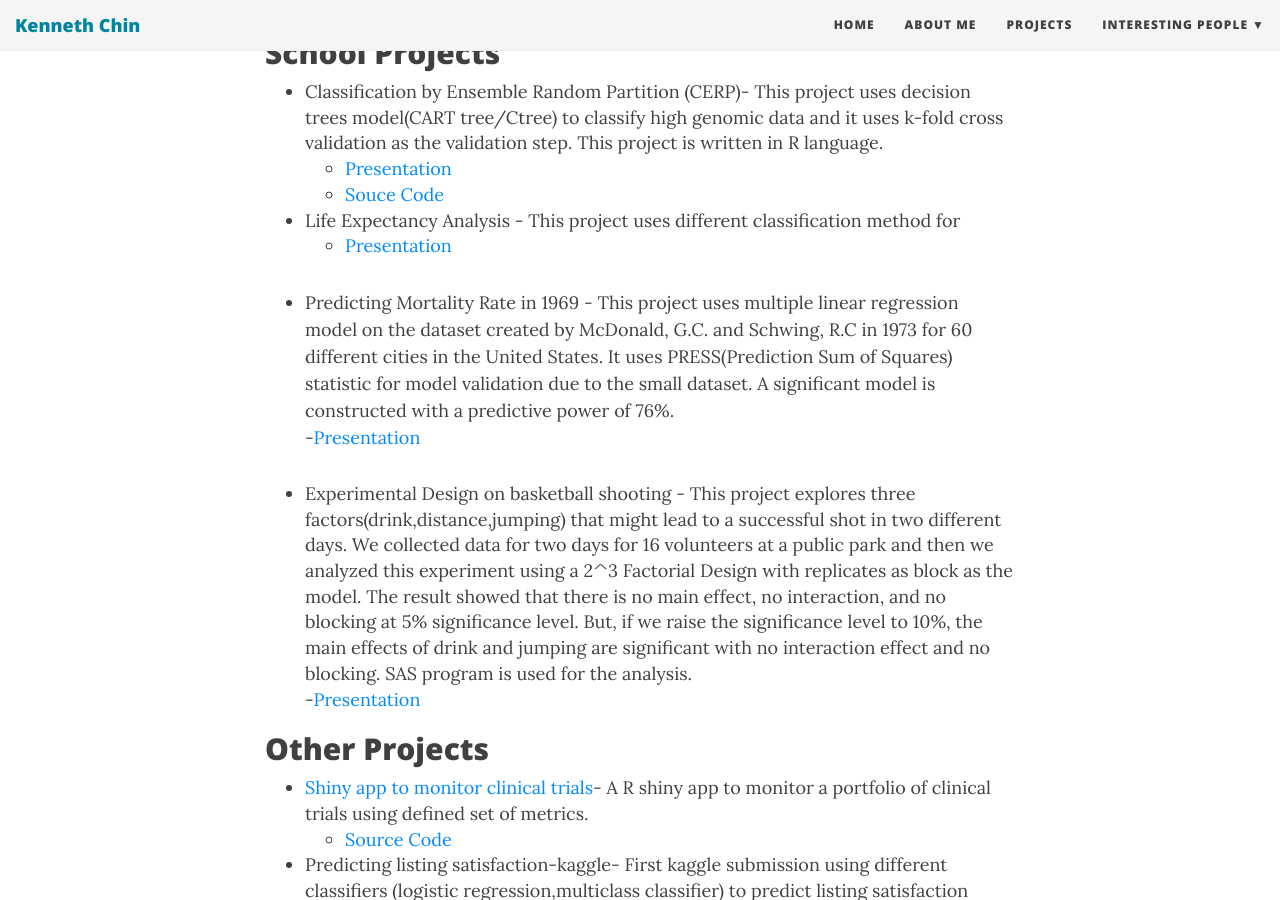
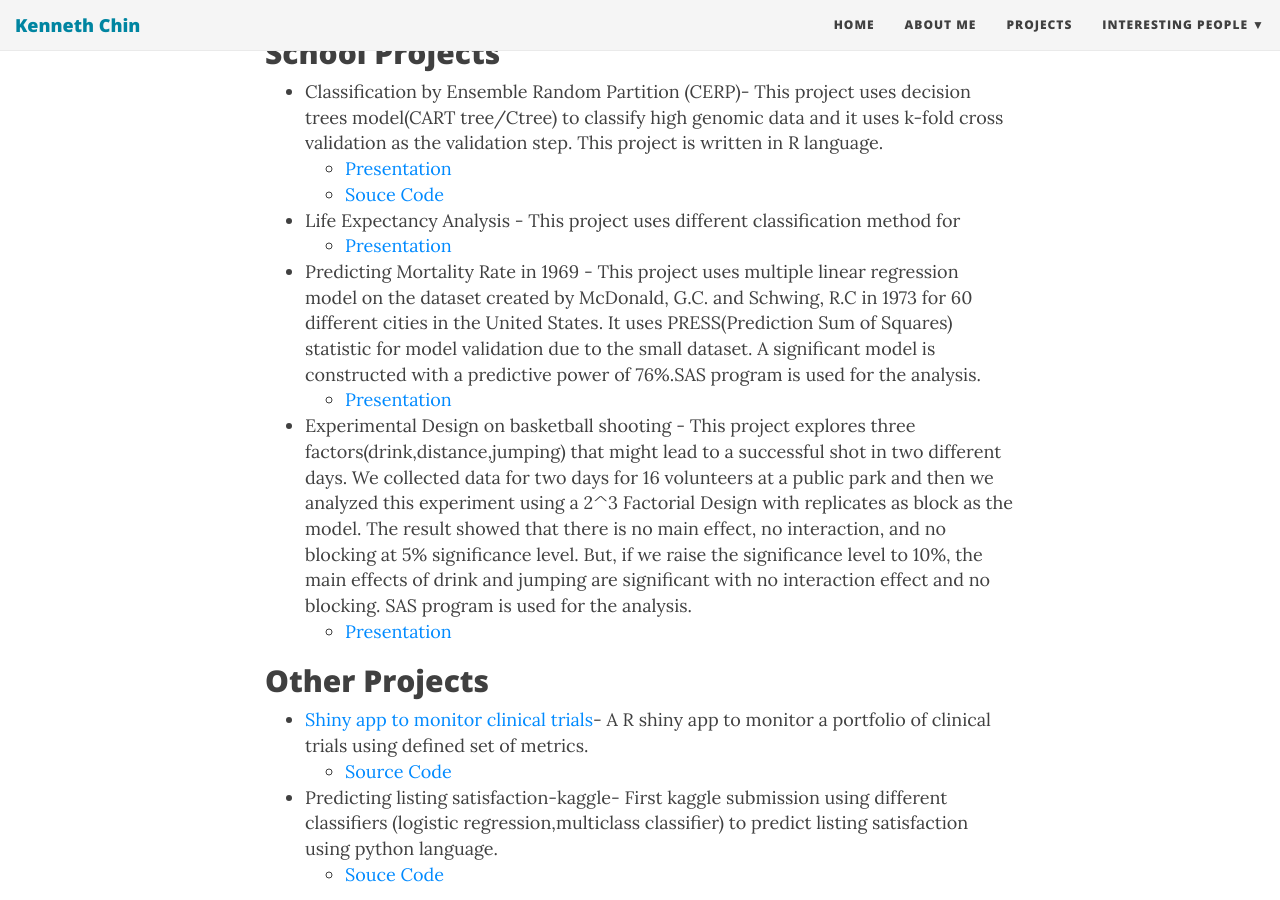
Before and after one commit to kennchin/kennchin.github.io, a Jekyll site: the page built from Projects.md, in a window 1280 px wide and 900 px high, scrolled down 320 px. Built offline with Jekyll 4.4.1, drawn with Linux system fonts in a browser that asks for light colours; nearby versions of some CDN libraries.

Commit message:
Update Projects.md

```diff
--- a/Projects.md
+++ b/Projects.md
@@ -15,11 +15,11 @@ This page contains school/recreation/fun projects that makes my day and my pride
 - Life Expectancy Analysis - This project uses different classification method for
   - [Presentation](https://portfolium.com/entry/classification-method)
 
-- Predicting Mortality Rate in 1969 - This project uses multiple linear regression model on the dataset created by McDonald, G.C. and Schwing, R.C in 1973 for 60 different cities in the United States.  It uses PRESS(Prediction Sum of Squares) statistic for model validation due to the small dataset. A significant model is constructed with a predictive power of 76%.
-  -[Presentation](https://portfolium.com/entry/predicting-mortality-rate-in-1969)
+- Predicting Mortality Rate in 1969 - This project uses multiple linear regression model on the dataset created by McDonald, G.C. and Schwing, R.C in 1973 for 60 different cities in the United States.  It uses PRESS(Prediction Sum of Squares) statistic for model validation due to the small dataset. A significant model is constructed with a predictive power of 76%.SAS program is used for the analysis.
+  - [Presentation](https://portfolium.com/entry/predicting-mortality-rate-in-1969)
 
-- Experimental Design on basketball shooting - This project explores three factors(drink,distance,jumping) that might lead to a successful shot in two different days. We collected data for two days for 16 volunteers at a public park and then we analyzed this experiment using a 2^3 Factorial Design with replicates as block as the model. The result showed that there is no main effect, no interaction, and no blocking at 5% significance level. But, if we raise the significance level to 10%, the main effects of drink and jumping are significant with no interaction effect and no blocking. SAS program is used for the analysis.
-  -[Presentation](https://portfolium.com/entry/the-factors-of-a-good-basketball-shot)
+- Experimental Design on basketball shooting - This project explores three factors(drink,distance,jumping) that might lead to a successful shot in two different days. We collected data for two days for 16 volunteers at a public park and then we    analyzed this experiment using a 2^3 Factorial Design with replicates as block as the model. The result showed that there is no main effect, no interaction, and no blocking at 5% significance level. But, if we raise the significance level to 10%, the main effects of drink and jumping are significant with no interaction effect and no blocking. SAS program is used for the analysis.
+  - [Presentation](https://portfolium.com/entry/the-factors-of-a-good-basketball-shot)
 
 
 ## Other Projects
```
